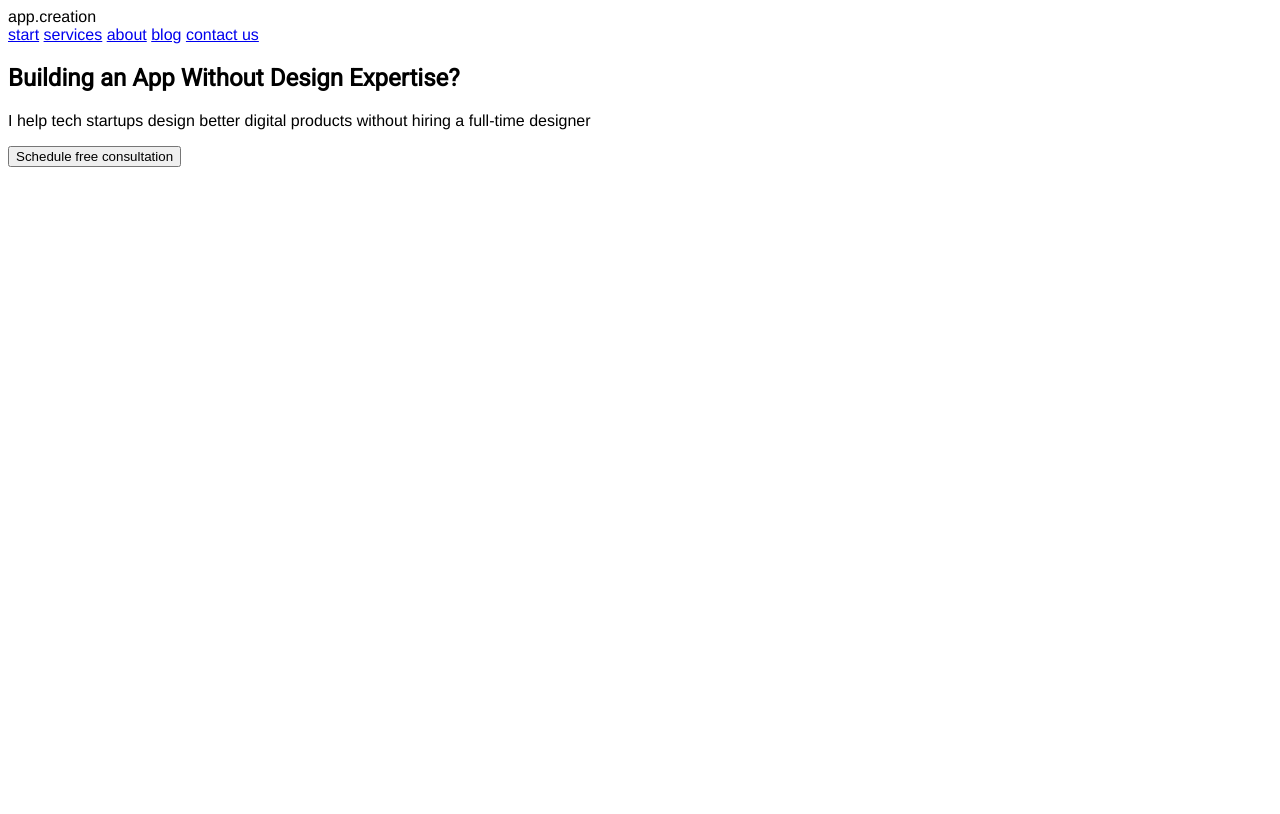
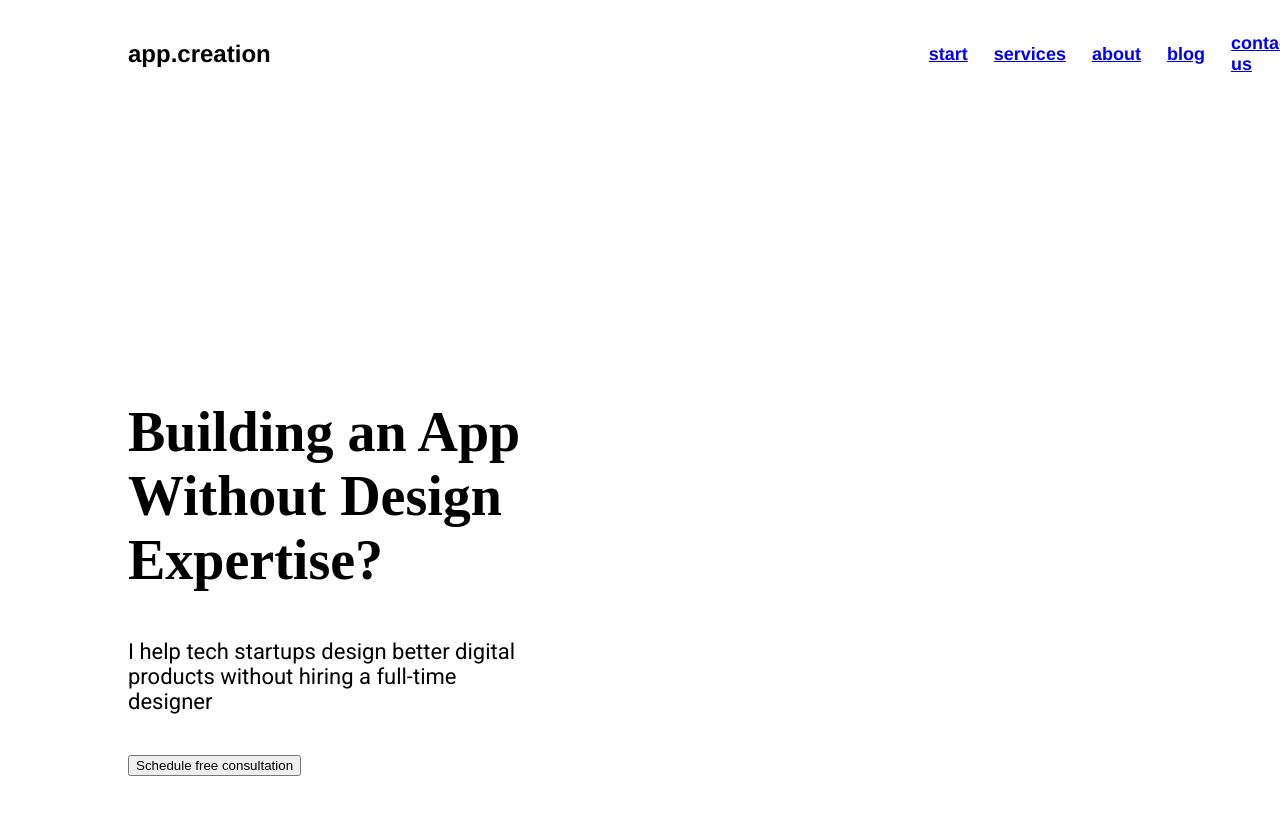
Before and after one commit to WebHeroSchool/DFrumProdject, a plain HTML site: page index.html in a window 1280 px wide. Drawn offline with Linux system fonts and the light colour scheme.

Commit message:
Урок 5 на проверку, нужны пояснения поставленной в нём задачи.

```diff
--- a/index.html
+++ b/index.html
@@ -1,12 +1,15 @@
 <!DOCTYPE html>
 <html>
+
 <head>
   <meta charset="utf 8">
   <title>DFrunProdject</title>
   <link rel="stylesheet" href="https://fonts.googleapis.com/css?family=Roboto">
   <link rel="stylesheet" href="style.css">
 </head>
+
 <body>
+  <div class="wrapper">
     <header class="header">
       <div class="logo">app.creation</div>
       <nav class="menu">
@@ -17,19 +20,19 @@
         <a class="menu__item" href="#">contact us</a>
       </nav>
     </header>
- <section class="main-selection">
+
+    <section class="main-section">
       <main class="main-content">
-      <h1 class="main-content__title">Building an App Without Design Expertise?
-      </h1>
-        <p class="main-content__discription">I help tech startups design better digital products without hiring a full-time designer
-        </p>
-     <button class="main-content__button">Schedule free consultation
-     </button>
+        <h1 class="main-content__title">Building an App Without Design Expertise?</h1>
+        <p class="main-content__discription">I help tech startups design better digital products without hiring a full-time designer</p>
+        <button class="main-content__button">Schedule free consultation</button>
       </main>
 
       <div class="image-content">
         <img class="image-content__image">
       </div>
     </section>
+  </div>
 </body>
+
 </html>
--- a/style.css
+++ b/style.css
@@ -1,7 +1,60 @@
 body {
+	margin: 0px;
 	font-family: Helvetica;
+	background: #FFFFFF;
+}
+
+.wrapper {
+    margin: auto;
+	width: 80%;
+}
+
+.logo {
+	padding: 40px 0;
+	margin-right: 63%;
+	font-size: 24px;
+	color: #000000;
+}
+
+.logo, .menu {
+	display: inline-block;
+	font-weight: bold;
+}
+
+.menu {
+	display: flex;
+	align-items: center;
+	font-size: 18px;
+}
+
+.menu__item {
+	padding: 0 13px;
+}
+
+.menu__item:last-child {
+	padding-right: 0;
+}
+
+.header {
+	display: flex;
+	justify-content: space-between;
+}
+
+.main-content {
+	padding: 246px 0;
+	margin-right: 61%;
 }
 
 .main-content__title {
-	font-family:Roboto;
+	font-family: PT Serif;
+	font-size: 56px;
+	font-weight: bold;
+	display: flex;
+	align-items: center;
 }
+
+.main-content__discription {
+	font-family: Roboto;
+	font-size: 22px;
+	margin: 40px 0 41px 0;
+}
```
Lines whose indentation alone changed are shown as unchanged.
